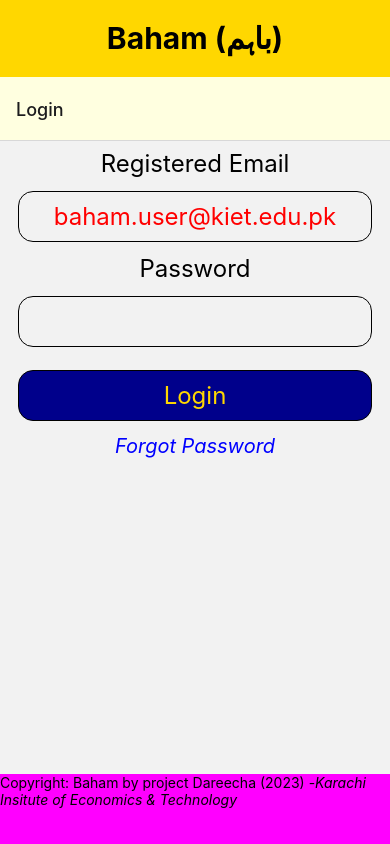
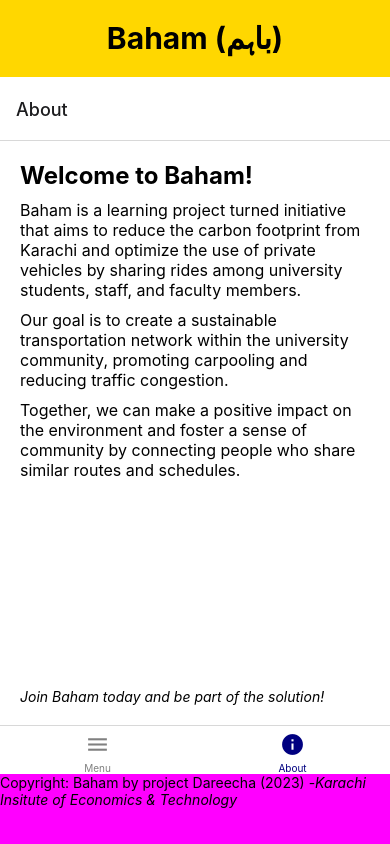
Before and after one commit to ubaidawan/baham-mobile, a React Native app: screen /About in a window 390 px wide. Built offline with nearby package versions, Linux system fonts and the light colour scheme.

Commit message:
Tab navigation implemented

```diff
--- /dev/null
+++ b/About.js
@@ -0,0 +1,44 @@
+import React from 'react';
+import { View, Text, StyleSheet } from 'react-native';
+
+const About = () => {
+    return (
+        <View style={styles.container}>
+            <Text style={styles.title}>Welcome to Baham!</Text>
+            <Text style={styles.description}>
+                Baham is a learning project turned initiative that aims to reduce the carbon footprint from Karachi and optimize the use of private vehicles by sharing rides among university students, staff, and faculty members.
+            </Text>
+            <Text style={styles.description}>
+                Our goal is to create a sustainable transportation network within the university community, promoting carpooling and reducing traffic congestion.
+            </Text>
+            <Text style={styles.description}>
+                Together, we can make a positive impact on the environment and foster a sense of community by connecting people who share similar routes and schedules.
+            </Text>
+            <Text style={styles.footer}>Join Baham today and be part of the solution!</Text>
+        </View>
+    );
+};
+
+const styles = StyleSheet.create({
+    container: {
+        flex: 1,
+        padding: 20,
+        backgroundColor: '#fff',
+    },
+    title: {
+        fontSize: 24,
+        fontWeight: 'bold',
+        marginBottom: 10,
+    },
+    description: {
+        fontSize: 16,
+        marginBottom: 10,
+    },
+    footer: {
+        fontSize: 14,
+        fontStyle: 'italic',
+        marginTop: 'auto',
+    },
+});
+
+export default About;
--- a/App.js
+++ b/App.js
@@ -5,18 +5,46 @@
 import AppFooter from './AppFooter';
 import Login from './Login';
 import Menu from './Menu';
+import About from './About';
+import { createBottomTabNavigator } from '@react-navigation/bottom-tabs';
+import { MaterialIcons } from '@expo/vector-icons';
 
 const Stack = createNativeStackNavigator();
+const Tab = createBottomTabNavigator();
 
 export default function App() {
+
   return (
     <NavigationContainer>
       <View style={styles.container}>
         <AppHeader />
-          <Stack.Navigator initialRouteName='Login' screenOptions={{headerStyle: {backgroundColor: 'lightyellow'}}}>
-            <Stack.Screen name="Login" component={Login} />
-            <Stack.Screen name="Menu" component={Menu} />
-          </Stack.Navigator>
+        {/* <Stack.Navigator initialRouteName='Login' screenOptions={{headerStyle: {backgroundColor: 'lightyellow'}}}>
+          <Stack.Screen name="Login" component={Login} />
+          <Stack.Screen name="Menu" component={Menu} />
+        </Stack.Navigator> */}
+        <Tab.Navigator
+          screenOptions={({ route }) => ({
+            tabBarIcon: ({ focused, color, size }) => {
+              let iconName = 'device-unknown';
+              if (route.name === 'About') {
+                iconName = focused
+                  ? 'info'
+                  : 'info-outline';
+              } else if (route.name === 'Menu') {
+                iconName = focused
+                  ? 'menu-open'
+                  : 'menu';
+              } else if (route.name === 'Logout') {
+                iconName = 'logout';
+              }
+              return <MaterialIcons name={iconName} size={size} color={color} />;
+            },
+            tabBarActiveTintColor: 'navy',
+            tabBarInactiveTintColor: 'gray',
+          })}>
+          <Tab.Screen name="Menu" component={Menu} />
+          <Tab.Screen name="About" component={About} />
+        </Tab.Navigator>
         <AppFooter />
       </View>
     </NavigationContainer>
--- a/package.json
+++ b/package.json
@@ -9,6 +9,8 @@
     "web": "expo start --web"
   },
   "dependencies": {
+    "@expo/vector-icons": "^13.0.0",
+    "@react-navigation/bottom-tabs": "^6.5.7",
     "@react-navigation/native": "^6.1.6",
     "@react-navigation/native-stack": "^6.9.12",
     "expo": "~48.0.10",
```
Also changed, not shown: 1 other file (tests, documents, lock files or other folders).
